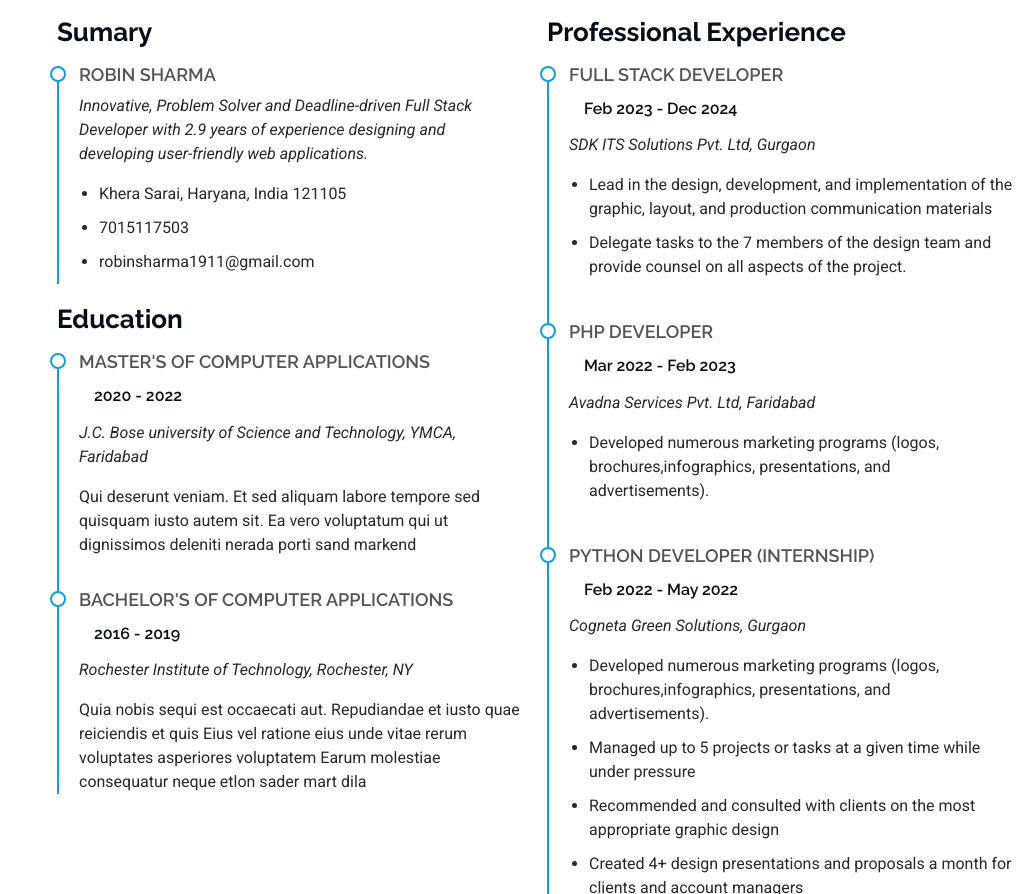
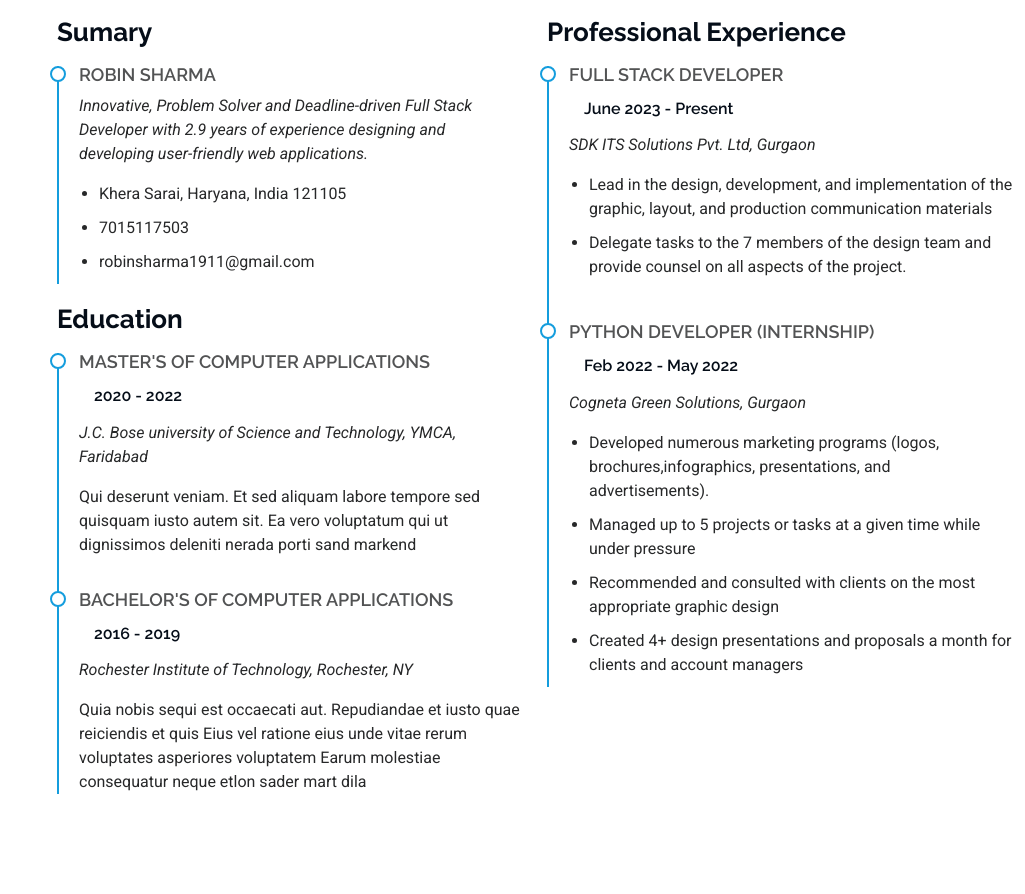
Before and after one commit to robinsharma1911/Portfolio, a plain HTML site: page index.html in a window 1280 px wide. Shown: the part 2175-3069 px from the top of the page, without its empty margins (255-1280 px from the left). Drawn offline with Linux system fonts and the light colour scheme.

Commit message:
Update index.html

```diff
--- a/index.html
+++ b/index.html
@@ -276,7 +276,7 @@ stack developer.</p>
             <h3 class="resume-title">Professional Experience</h3>
             <div class="resume-item">
               <h4>Full Stack Developer</h4>
-              <h5>Feb 2023 - Dec 2024</h5>
+              <h5>June 2023 - Present</h5>
               <p><em> SDK ITS Solutions Pvt. Ltd, Gurgaon </em></p>
               <ul>
                 <li>Lead in the design, development, and implementation of the graphic, layout, and production communication materials</li>
@@ -285,15 +285,7 @@ stack developer.</p>
               </ul>
             </div><!-- Edn Resume Item -->
 
-            <div class="resume-item">
-              <h4>PHP Developer</h4>
-              <h5>Mar 2022 - Feb 2023</h5>
-              <p><em>Avadna Services Pvt. Ltd, Faridabad</em></p>
-              <ul>
-                <li>Developed numerous marketing programs (logos, brochures,infographics, presentations, and advertisements).</li>
 
-              </ul>
-            </div><!-- Edn Resume Item -->
             <div class="resume-item">
               <h4>Python Developer (internship)</h4>
               <h5>Feb 2022 - May 2022</h5>
```
